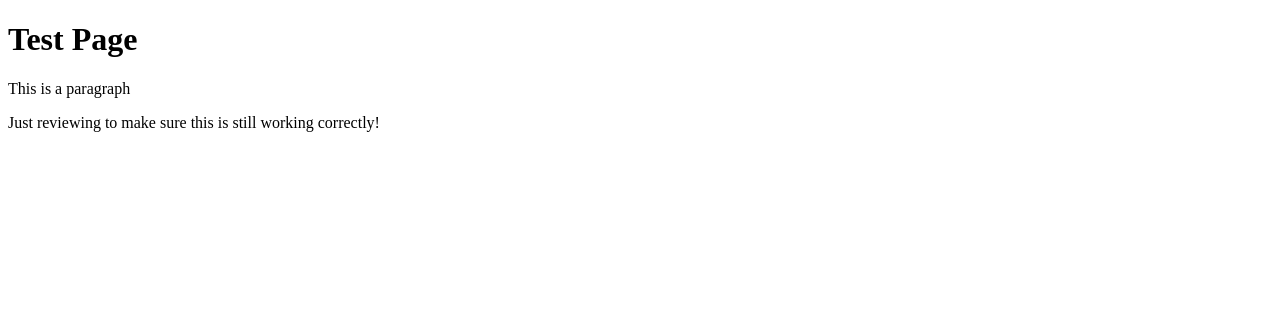
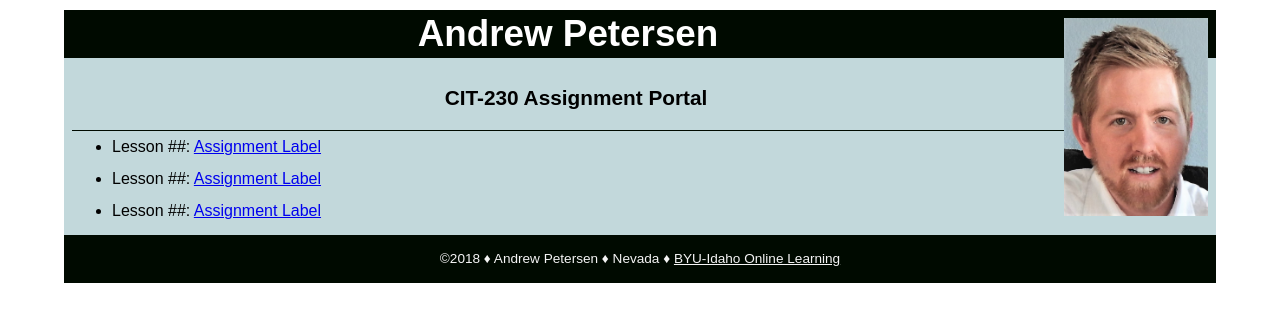
Before and after one commit to andrewlp8/CIT-230, a plain HTML site: page index.html in a window 1280 px wide. Drawn offline with Linux system fonts and the light colour scheme.

Commit message:
commit 9.28.18 assignment portal page

```diff
--- a/index.html
+++ b/index.html
@@ -1,16 +1,32 @@
 <!DOCTYPE html>
-<html>
+<html lang="en-US">
 
 <head>
 	<meta charset="utf-8">
-	<title>Test Page</title>
+	<meta name="viewport" content="width=device-width, initial-scale=1, maximum-scale=1">
+	<title>CIT 230 Assignment Portal | Andrew Petersen | BYU-Idaho</title>
+	<meta name="description" content="Assignment portal page for Andrew Petersen Student in CIT 230: Web Frontend Development at Brigham Young University - Idaho.">
+	<link rel="stylesheet" href="styles/main.css">
 </head>
 
 <body>
-	<h1>Test Page</h1>
-	<p>This is a paragraph</p>
-	<p>Just reviewing to make sure this is still working correctly!</p>
-
+	<header>
+		<img src="images/profile.JPG" alt="My Profile Picture">
+		<h1>Andrew Petersen</h1>
+	</header>
+	<nav>
+	</nav>
+	<main>
+		<h2>CIT-230 Assignment Portal</h2>
+		<ul>
+			<li>Lesson ##: <a href="#">Assignment Label</a></li>
+			<li>Lesson ##: <a href="#">Assignment Label</a></li>
+			<li>Lesson ##: <a href="#">Assignment Label</a></li>
+		</ul>
+	</main>
+	<footer>
+		<p>&copy;2018 &diams; Andrew Petersen &diams; Nevada &diams; <a href="http://www.byui.edu/online">BYU-Idaho Online Learning</a></p>
+	</footer>
 </body>
 
 </html>
--- /dev/null
+++ b/styles/main.css
@@ -0,0 +1,49 @@
+/* CIT 230 - Assignment Portal CSS Template */
+/* You may use #HEX or color names */
+
+/* * is a wildcard referring to all elements. */
+* { margin: 0; box-sizing: border-box; }
+
+body {
+    font-size: 16px;
+    line-height: 32px;
+    font-family: Ubuntu, sans-serif;
+    color: #000;
+    margin-top: 10px;
+}
+
+h1 {
+    font-size: 2.3rem;
+    color: #FFF;
+}
+
+h2 {
+    font-size: 1.3rem;
+    text-align: center;
+    border-bottom: 1px solid #000A00;
+    padding: 1rem;
+}
+main {
+    background-color: #C2D8DB;
+}
+header, main, footer {
+    margin: 0 auto;
+    padding: .5rem;
+    max-width: 90%;
+}
+
+header, footer, footer a {
+    text-align: center;
+    background-color: #000A00;
+    color: whitesmoke;
+}
+
+header img {
+    width: 9rem;
+    height: auto;
+    float: right;
+}
+
+footer {
+    font-size: .85rem;
+}
```
Also changed, not shown: images/profile.JPG (added).
